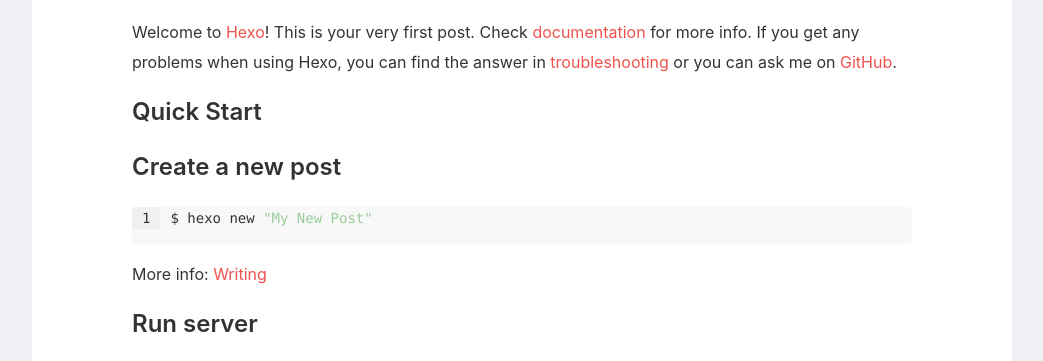
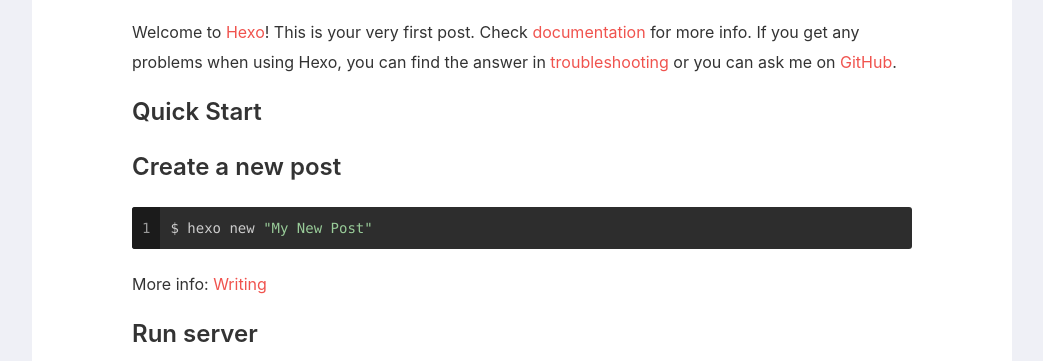
Before and after one commit to majianwen/majianwen.github.io, a plain HTML site: page 2019/03/30/hello-world/index.html in a window 1280 px wide. Shown: the part 404-765 px from the top of the page, without its empty margins (118-1161 px from the left). Drawn offline with Linux system fonts and the light colour scheme; a web font is replaced by a local one.

Commit message:
Site updated: 2019-04-02 01:19:51

```diff
--- a/css/index.css
+++ b/css/index.css
@@ -404,19 +404,6 @@ body {
       font-size: 16px;
       line-height: 30px;
       margin-bottom: 15px; }
-    .article > .content pre, .article > .content .highlight {
-      overflow: auto;
-      padding: 0;
-      margin-bottom: 15px;
-      color: #333;
-      background: #f8f8f8; }
-      .article > .content pre .gutter, .article > .content .highlight .gutter {
-        text-align: right; }
-        .article > .content pre .gutter pre, .article > .content .highlight .gutter pre {
-          background-color: #f0f0f0;
-          padding: 0 10px; }
-      .article > .content pre .code, .article > .content .highlight .code {
-        padding: 0 10px; }
     .article > .content ul, .article > .content ol {
       margin: 15px 0;
       margin-left: 15px; }
```
